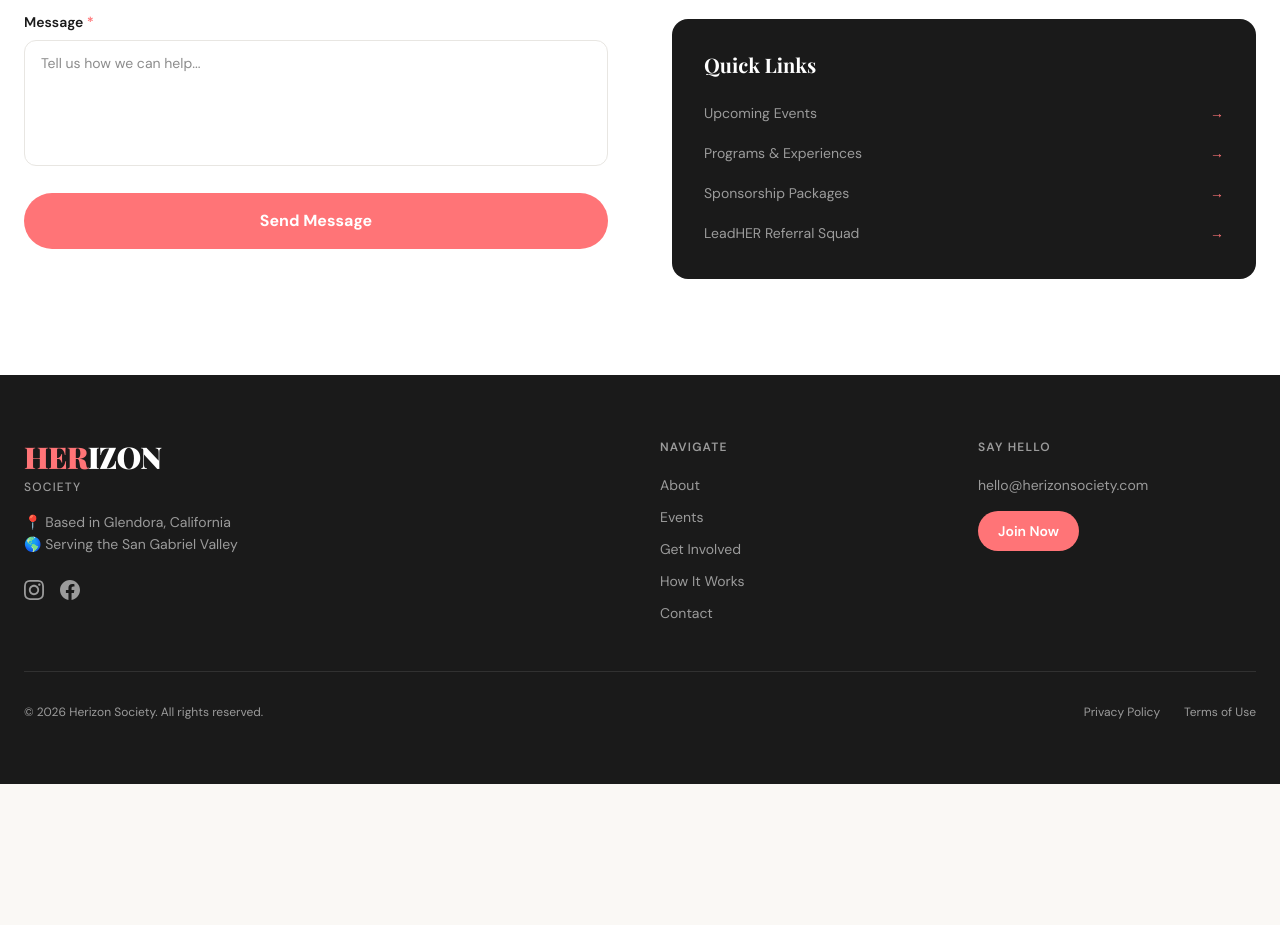
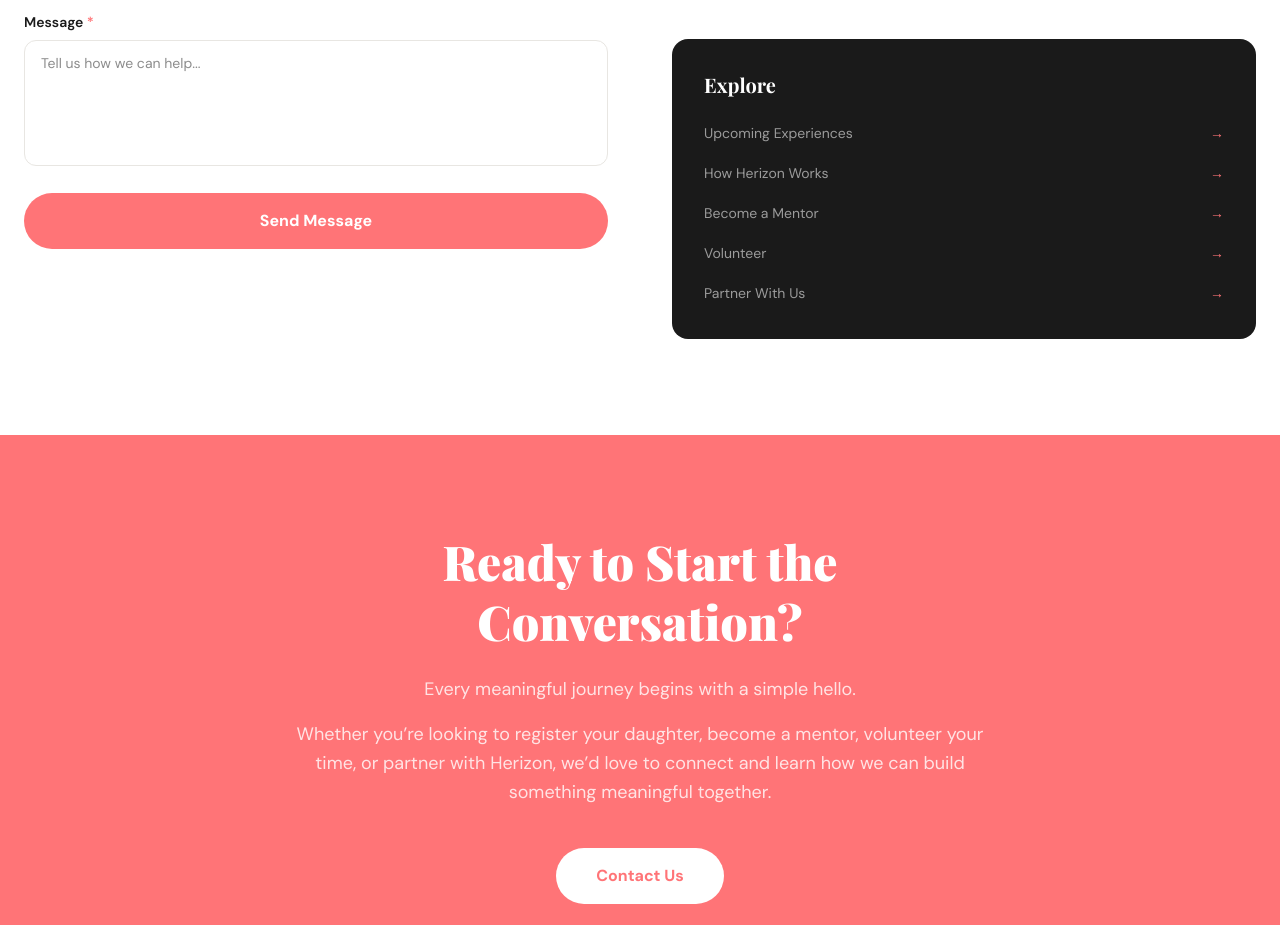
Before and after one commit to flourishprosper/herizonsociety-website, a Next.js app: page /contact in a window 1280 px wide. Shown: the part 1567-2492 px from the top of the page. Before the commit the page ends 2351 px from the top, so only its background shows below. Built offline with nearby package versions, Linux system fonts and the light colour scheme; a web font is replaced by a local one.

Commit message:
contact: update dropdown, Based In, quick links, emotional CTA; footer tweak

```diff
--- a/src/app/contact/page.tsx
+++ b/src/app/contact/page.tsx
@@ -132,12 +132,14 @@ export default function ContactPage() {
                 </label>
                 <select className="w-full border border-[#E8E6E2] rounded-xl px-4 py-3 text-sm text-[#2D2D2D] focus:outline-none focus:border-[#FF7477] transition-colors bg-white">
                   <option value="">Select a topic</option>
-                  <option value="event">Event / Experience</option>
-                  <option value="program">Program Inquiry</option>
+                  <option value="attend">Attend an Experience</option>
+                  <option value="mentor">Become a Mentor</option>
+                  <option value="volunteer">Volunteer</option>
                   <option value="sponsorship">Sponsorship</option>
                   <option value="partnership">Partnership</option>
-                  <option value="referral">LeadHER Referral Squad</option>
-                  <option value="other">Other</option>
+                  <option value="school">Bring Herizon to My School or Community</option>
+                  <option value="general">General Question</option>
+                  <option value="contact">Contact Info</option>
                 </select>
               </div>
               <div>
@@ -191,8 +193,9 @@ export default function ContactPage() {
                 <div className="flex items-start gap-4">
                   <span className="text-2xl shrink-0">📍</span>
                   <div>
-                    <p className="font-semibold text-[#1A1A1A] text-sm">Based In</p>
-                    <p className="text-[#9B9B9B] text-sm">Southern California, USA</p>
+                    <p className="font-semibold text-[#1A1A1A] text-sm">Serving</p>
+                    <p className="text-[#9B9B9B] text-sm">San Gabriel Valley</p>
+                    <p className="text-[#9B9B9B] text-sm">Expanding throughout Southern California</p>
                   </div>
                 </div>
               </div>
@@ -213,14 +216,15 @@ export default function ContactPage() {
             {/* Quick Links */}
             <div className="bg-[#1A1A1A] rounded-2xl p-8">
               <h3 className="font-serif text-xl font-bold text-white mb-5">
-                Quick Links
+                Explore
               </h3>
               <div className="space-y-3">
                 {[
-                  { label: "Upcoming Events", href: "/events" },
-                  { label: "Programs & Experiences", href: "/workshops" },
-                  { label: "Sponsorship Packages", href: "/sponsor" },
-                  { label: "LeadHER Referral Squad", href: "/referral" },
+                  { label: "Upcoming Experiences", href: "/events" },
+                  { label: "How Herizon Works", href: "/workshops" },
+                  { label: "Become a Mentor", href: "/mentorship" },
+                  { label: "Volunteer", href: "/volunteer" },
+                  { label: "Partner With Us", href: "/sponsor" },
                 ].map((link) => (
                   <a
                     key={link.href}
@@ -236,6 +240,30 @@ export default function ContactPage() {
           </div>
         </div>
       </section>
+
+      {/* Emotional CTA */}
+      <section className="bg-[#FF7477] py-24">
+        <div className="max-w-3xl mx-auto px-6 text-center">
+          <h2 className="font-serif text-4xl sm:text-5xl font-black text-white leading-tight mb-6">
+            Ready to Start the Conversation?
+          </h2>
+          <p className="text-white/80 text-lg leading-relaxed mb-4">
+            Every meaningful journey begins with a simple hello.
+          </p>
+          <p className="text-white/80 text-lg leading-relaxed mb-10">
+            Whether you&rsquo;re looking to register your daughter, become a
+            mentor, volunteer your time, or partner with Herizon, we&rsquo;d
+            love to connect and learn how we can build something meaningful
+            together.
+          </p>
+          <a
+            href="mailto:hello@herizonsociety.com"
+            className="inline-block bg-white text-[#FF7477] font-bold px-10 py-4 rounded-full hover:bg-[#FAF8F5] transition-colors"
+          >
+            Contact Us
+          </a>
+        </div>
+      </section>
     </>
   );
 }
--- a/src/components/Footer.tsx
+++ b/src/components/Footer.tsx
@@ -16,7 +16,7 @@ export default function Footer() {
             </div>
             <p className="text-[#9B9B9B] text-sm leading-relaxed max-w-xs">
               📍 Based in Glendora, California<br />
-              🌎 Serving the San Gabriel Valley
+              🌎 Proudly Serving the San Gabriel Valley
             </p>
             <div className="flex gap-4 mt-6">
               <a
```
